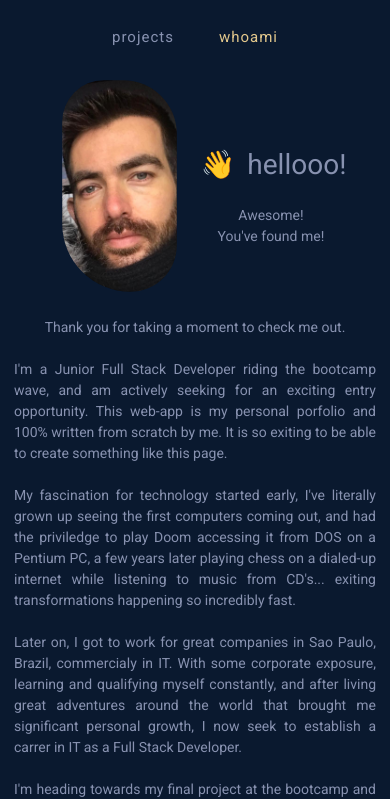
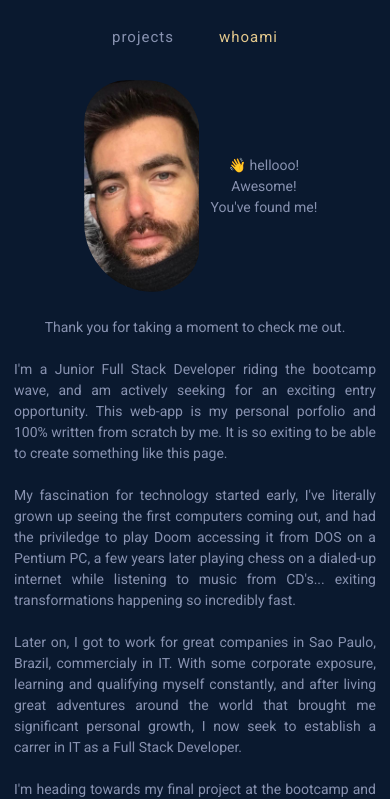
Before and after one commit to nnikitingeorgijlvovic/test, a React app: page /whoami in a window 390 px wide. Shown: the part 52-851 px from the top of the page. Built offline with nearby package versions, Linux system fonts and the light colour scheme.

Commit message:
Mobile view optimized.

```diff
--- a/src/pages/WhoAmI.js
+++ b/src/pages/WhoAmI.js
@@ -4,9 +4,9 @@ function WhoAmI() {
       <div className="whoami-header">
         <img className="mypic" src="img/mypic2.jpg" alt="mypic" />
         <div>
-          <h1>
+          <p>
             <span>👋</span> hellooo!
-          </h1>
+          </p>
           <p>Awesome! </p>
           <p>You've found me!</p>
         </div>
--- a/src/styles/main.scss
+++ b/src/styles/main.scss
@@ -397,9 +397,9 @@ a {
     margin-bottom: 1.5em;
     text-align: center;
   }
-  span {
-    padding: 0 0.5rem;
-  }
+  // span {
+  //   padding: 0 0.5rem;
+  // }
 
   .mypic {
     display: block;
@@ -408,7 +408,7 @@ a {
     height: 30vh;
     min-height: 130px;
     max-height: 220px;
-    margin: 0 1em;
+    margin: 0 0.5em;
     // border: 1px solid var(--grey);
     border-radius: 95px 120px 105px 150px;
     object-fit: contain;
```
